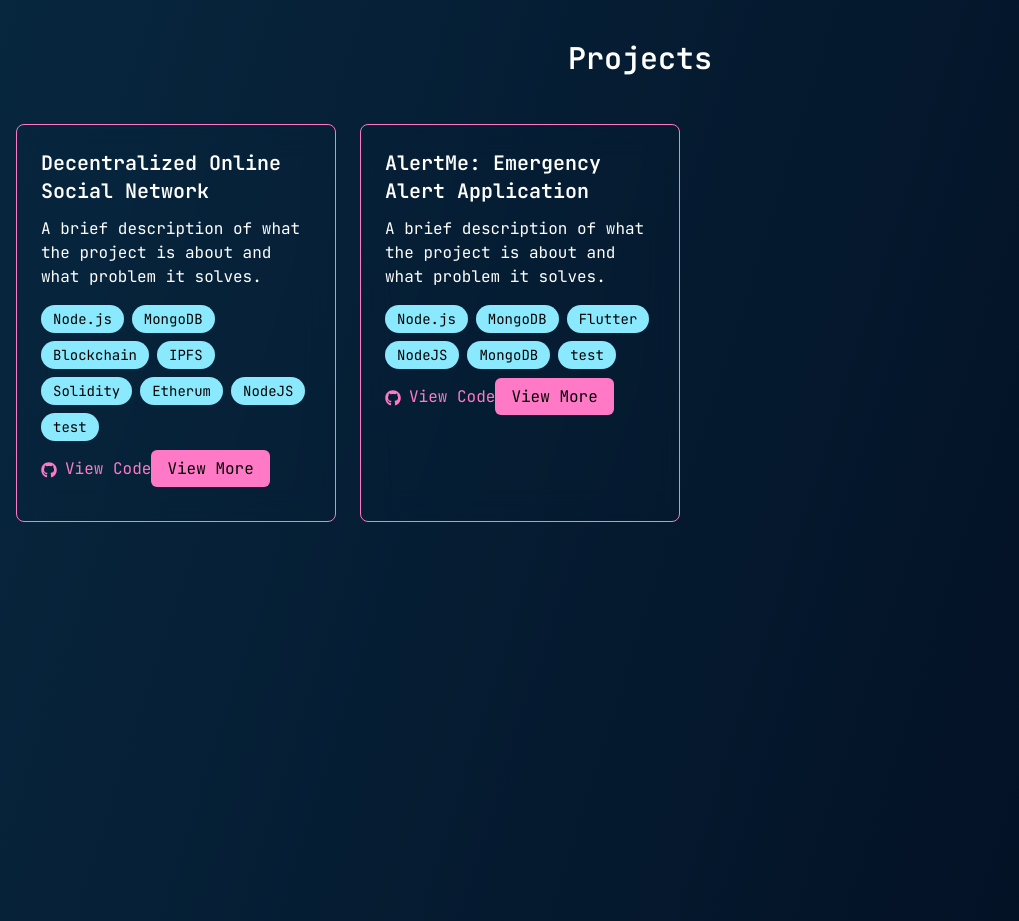
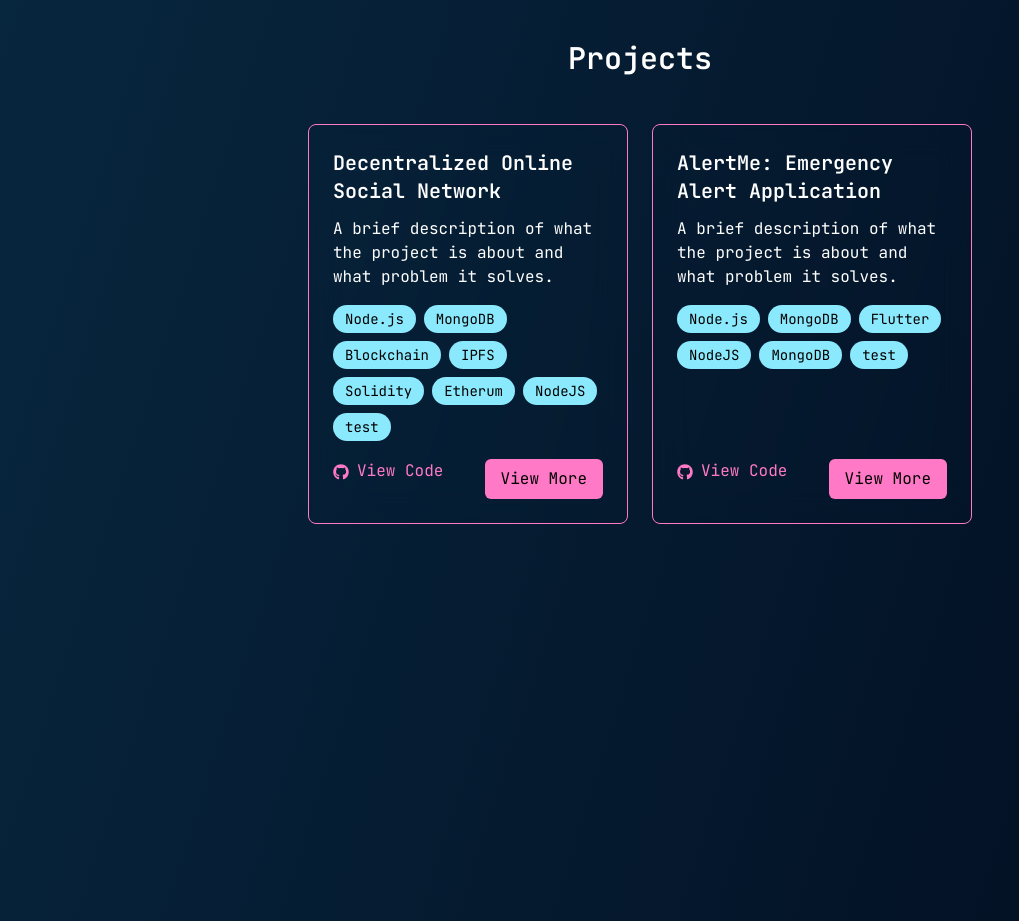
Before and after one commit to vskvj3/portfolio-nextjs, a Next.js app: page /about in a window 1280 px wide. Shown: the part 1640-2561 px from the top of the page, without its empty margins (0-1019 px from the left). Built offline with nearby package versions, Linux system fonts and the light colour scheme.

Commit message:
fix: alignment of buttons in project card buttons

```diff
--- a/src/components/about/projects.js
+++ b/src/components/about/projects.js
@@ -1,4 +1,3 @@
-
 import { FaGithub } from "react-icons/fa";
 
 export default function AboutProjects({ allProjectsData }) {
@@ -10,9 +9,13 @@ export default function AboutProjects({ allProjectsData }) {
 
             <div className="overflow-x-auto">
                 {/* Project Cards Container with horizontal scrolling */}
-                <div className="flex space-x-6 snap-x sm:snap-none">
+                <div className="flex justify-center space-x-6 snap-x sm:snap-none">
                     {allProjectsData?.map(({ id, date, tags, title }) => (
-                        <div key={id} className="min-w-[300px] sm:w-[320px] w-full bg-dracula-background p-6 border border-dracula-pink rounded-lg backdrop-blur-lg hover:shadow-xl transition duration-300">
+                        <div
+                            key={id}
+                            className="min-w-[300px] sm:w-[320px] w-full bg-dracula-background p-6 border border-dracula-pink rounded-lg backdrop-blur-lg hover:shadow-xl transition duration-300 flex flex-col justify-between h-[400px]"  // Added flex-col and h-[400px]
+                        >
+                            <div>
                                 <h3 className="text-xl font-semibold text-dracula-t-white mb-3">{title}</h3>
                                 <p className="text-dracula-t-white mb-4">A brief description of what the project is about and what problem it solves.</p>
 
@@ -24,20 +27,21 @@ export default function AboutProjects({ allProjectsData }) {
                                         <span
                                             key={tag}
                                             className="text-sm bg-dracula-cyan text-dracula-background px-3 py-1 rounded-full"
-
                                         >
                                             {tag}
                                         </span>
                                     ))}
                                 </div>
+                            </div>
 
-
+                            {/* Buttons Container (always at the bottom of the card) */}
+                            <div className="mt-auto flex justify-between mx-auto w-full">
                                 {/* GitHub Link */}
                                 <a
                                     href="https://github.com/yourusername/project1"
                                     target="_blank"
                                     rel="noopener noreferrer"
-                                className="text-dracula-pink inline-block mb-4 hover:underline"
+                                    className="text-dracula-pink inline-block hover:underline"
                                 >
                                     <FaGithub className="inline mr-2" />
                                     View Code
@@ -50,7 +54,9 @@ export default function AboutProjects({ allProjectsData }) {
                                 >
                                     View More
                                 </a>
-                        </div>))}
+                            </div>
+                        </div>
+                    ))}
                 </div>
             </div>
         </section>
```
Lines whose indentation alone changed are shown as unchanged.
